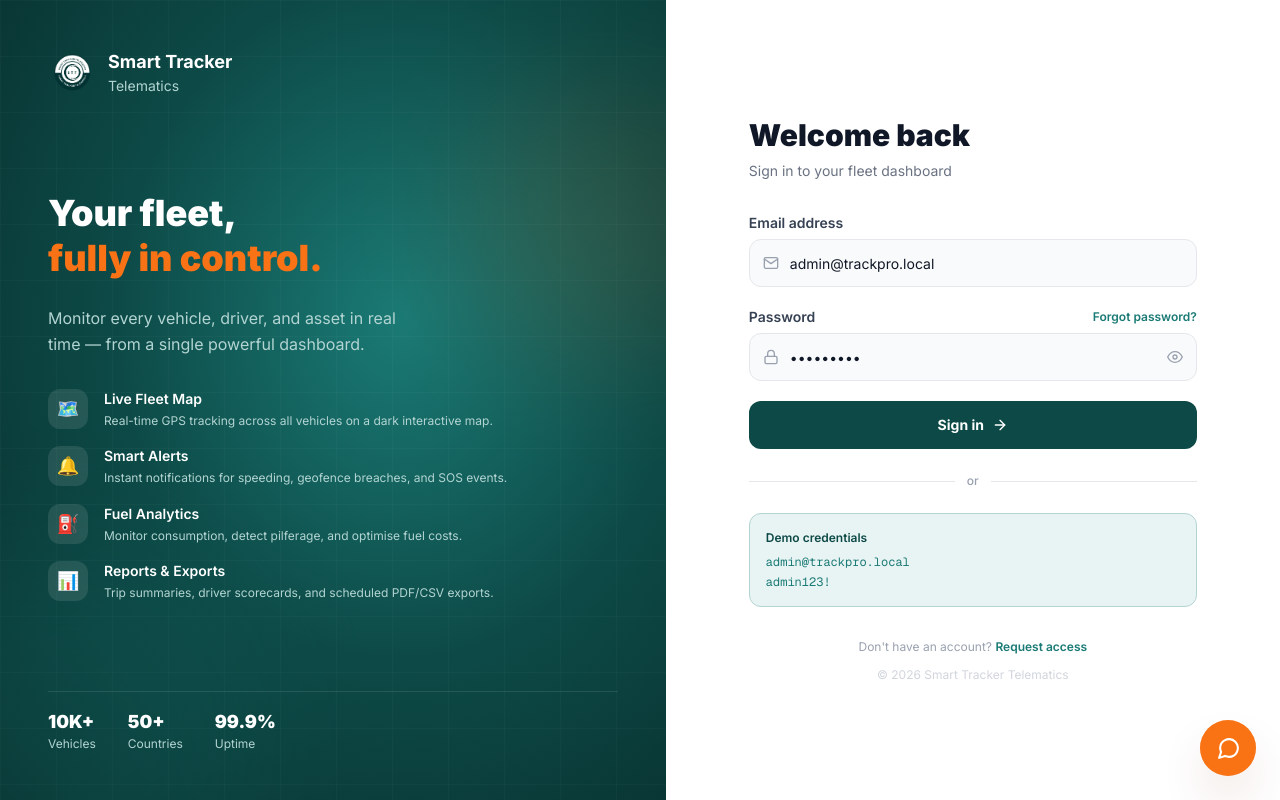
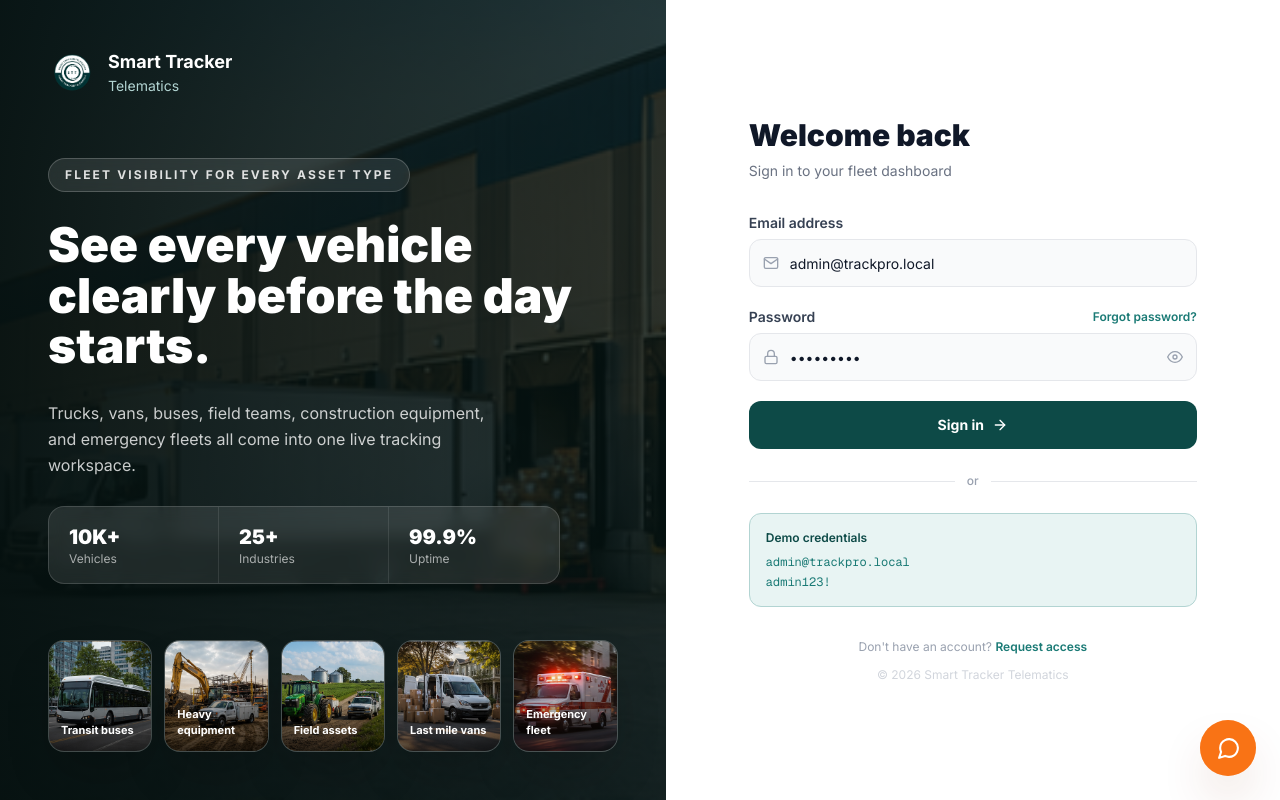
Before and after one commit to smartracker0-sketch/smarttrack-web, a Next.js app: page /login in a window 1280 px wide. Built offline with nearby package versions, Linux system fonts and the light colour scheme.

Commit message:
Update login fleet photo panel

```diff
--- a/src/app/login/login_client.tsx
+++ b/src/app/login/login_client.tsx
@@ -8,11 +8,13 @@ import { FiMail, FiLock, FiEye, FiEyeOff, FiArrowRight } from "react-icons/fi";
 
 type FormState = { email: string; password: string };
 
-const FEATURES = [
-  { icon: "🗺️", title: "Live Fleet Map", desc: "Real-time GPS tracking across all vehicles on a dark interactive map." },
-  { icon: "🔔", title: "Smart Alerts", desc: "Instant notifications for speeding, geofence breaches, and SOS events." },
-  { icon: "⛽", title: "Fuel Analytics", desc: "Monitor consumption, detect pilferage, and optimise fuel costs." },
-  { icon: "📊", title: "Reports & Exports", desc: "Trip summaries, driver scorecards, and scheduled PDF/CSV exports." },
+const FLEET_PHOTOS = [
+  { src: "/industries/logistics.png", label: "Delivery trucks" },
+  { src: "/industries/passenger-transit.png", label: "Transit buses" },
+  { src: "/industries/construction.png", label: "Heavy equipment" },
+  { src: "/industries/agriculture.png", label: "Field assets" },
+  { src: "/industries/ecommerce.png", label: "Last mile vans" },
+  { src: "/industries/emergency-services.png", label: "Emergency fleet" },
 ];
 
 export default function LoginClient({ nextPath }: { nextPath: string }) {
@@ -51,28 +53,25 @@ export default function LoginClient({ nextPath }: { nextPath: string }) {
   return (
     <div className="min-h-screen flex" style={{ fontFamily: "var(--font-inter), Inter, ui-sans-serif, system-ui, sans-serif" }}>
 
-      {/* ── LEFT PANEL — brand / features ── */}
+      {/* ── LEFT PANEL — brand / fleet photography ── */}
       <div
-        className="hidden lg:flex lg:w-[52%] flex-col justify-between p-12 relative overflow-hidden"
-        style={{ background: "radial-gradient(ellipse at 60% 40%, #1A7A75 0%, #0D4A47 50%, #072E2C 100%)" }}
+        className="hidden lg:flex lg:w-[52%] min-h-screen flex-col justify-between p-12 relative overflow-hidden bg-[#071A18]"
       >
-        {/* Grid background */}
-        <div className="absolute inset-0 pointer-events-none opacity-10">
-          <svg className="w-full h-full" xmlns="http://www.w3.org/2000/svg">
-            <defs>
-              <pattern id="lgrid" width="56" height="56" patternUnits="userSpaceOnUse">
-                <path d="M 56 0 L 0 0 0 56" fill="none" stroke="white" strokeWidth="0.5" />
-              </pattern>
-            </defs>
-            <rect width="100%" height="100%" fill="url(#lgrid)" />
-          </svg>
+        <div className="absolute inset-0">
+          <Image
+            src={FLEET_PHOTOS[0].src}
+            alt=""
+            fill
+            priority
+            sizes="52vw"
+            className="object-cover"
+          />
+          <div className="absolute inset-0 bg-[#061816]/70" />
+          <div className="absolute inset-0 bg-[linear-gradient(90deg,rgba(5,16,15,0.9)_0%,rgba(5,16,15,0.62)_46%,rgba(5,16,15,0.36)_100%)]" />
         </div>
-        {/* Glow orbs */}
-        <div className="absolute -bottom-32 -left-32 w-96 h-96 rounded-full blur-3xl opacity-20" style={{ background: "#1A7A75" }} />
-        <div className="absolute top-20 -right-20 w-72 h-72 rounded-full blur-3xl opacity-10" style={{ background: "#f97316" }} />
 
         {/* Logo */}
-        <div className="relative">
+        <div className="relative z-10">
           <Link href="/" className="inline-flex items-center gap-3">
             <Image
               src="/logo.png"
@@ -89,40 +88,40 @@ export default function LoginClient({ nextPath }: { nextPath: string }) {
         </div>
 
         {/* Headline */}
-        <div className="relative space-y-6">
-          <h2 className="text-4xl font-black text-white leading-tight">
-            Your fleet,<br />
-            <span style={{ color: "#f97316" }}>fully in control.</span>
+        <div className="relative z-10 max-w-xl space-y-7">
+          <div className="inline-flex rounded-full border border-white/20 bg-white/10 px-4 py-2 text-xs font-bold uppercase tracking-[0.18em] text-white/85 backdrop-blur">
+            Fleet visibility for every asset type
+          </div>
+          <h2 className="text-5xl font-black text-white leading-[1.05]">
+            See every vehicle clearly before the day starts.
           </h2>
-          <p className="text-base leading-relaxed max-w-sm" style={{ color: '#B2D4D2' }}>
-            Monitor every vehicle, driver, and asset in real time — from a single powerful dashboard.
+          <p className="text-base leading-relaxed max-w-md text-white/78">
+            Trucks, vans, buses, field teams, construction equipment, and emergency fleets all come into one live tracking workspace.
           </p>
 
-          {/* Feature list */}
-          <div className="grid grid-cols-1 gap-4 pt-2">
-            {FEATURES.map((f) => (
-              <div key={f.title} className="flex items-start gap-4">
-                <div
-                  className="flex-shrink-0 w-10 h-10 rounded-xl flex items-center justify-center text-lg"
-                  style={{ background: "rgba(255,255,255,0.1)" }}
-                >
-                  {f.icon}
-                </div>
-                <div>
-                  <div className="text-white font-semibold text-sm">{f.title}</div>
-                  <div className="text-xs mt-0.5 leading-relaxed" style={{ color: '#B2D4D2' }}>{f.desc}</div>
-                </div>
+          <div className="grid max-w-lg grid-cols-3 overflow-hidden rounded-2xl border border-white/15 bg-white/10 backdrop-blur">
+            {[["10K+", "Vehicles"], ["25+", "Industries"], ["99.9%", "Uptime"]].map(([v, l]) => (
+              <div key={l} className="border-r border-white/10 px-5 py-4 last:border-r-0">
+                <div className="text-white font-black text-xl">{v}</div>
+                <div className="text-xs text-white/62">{l}</div>
               </div>
             ))}
           </div>
         </div>
 
-        {/* Bottom stat bar */}
-        <div className="relative flex items-center gap-8 pt-4 border-t border-white/10">
-          {[["10K+", "Vehicles"], ["50+", "Countries"], ["99.9%", "Uptime"]].map(([v, l]) => (
-            <div key={l}>
-              <div className="text-white font-black text-lg">{v}</div>
-              <div className="text-xs" style={{ color: '#B2D4D2' }}>{l}</div>
+        <div className="relative z-10 grid grid-cols-5 gap-3">
+          {FLEET_PHOTOS.slice(1).map((photo) => (
+            <div key={photo.label} className="group relative h-28 overflow-hidden rounded-2xl border border-white/15 bg-white/10 shadow-2xl">
+              <Image
+                src={photo.src}
+                alt={photo.label}
+                fill
+                sizes="10vw"
+                className="object-cover transition duration-500 group-hover:scale-105"
+              />
+              <div className="absolute inset-x-0 bottom-0 bg-gradient-to-t from-black/70 to-transparent px-3 pb-3 pt-8">
+                <div className="text-[11px] font-bold text-white">{photo.label}</div>
+              </div>
             </div>
           ))}
         </div>
```
